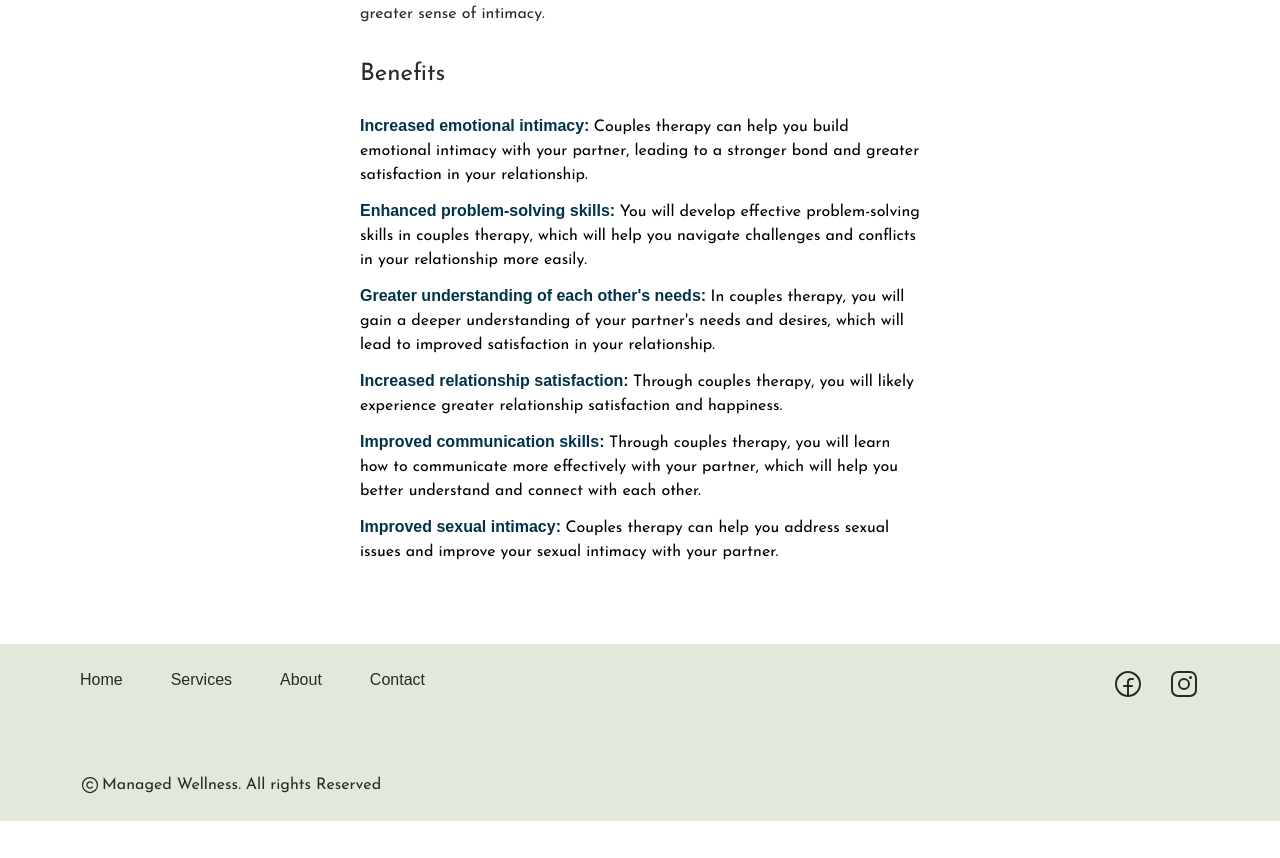
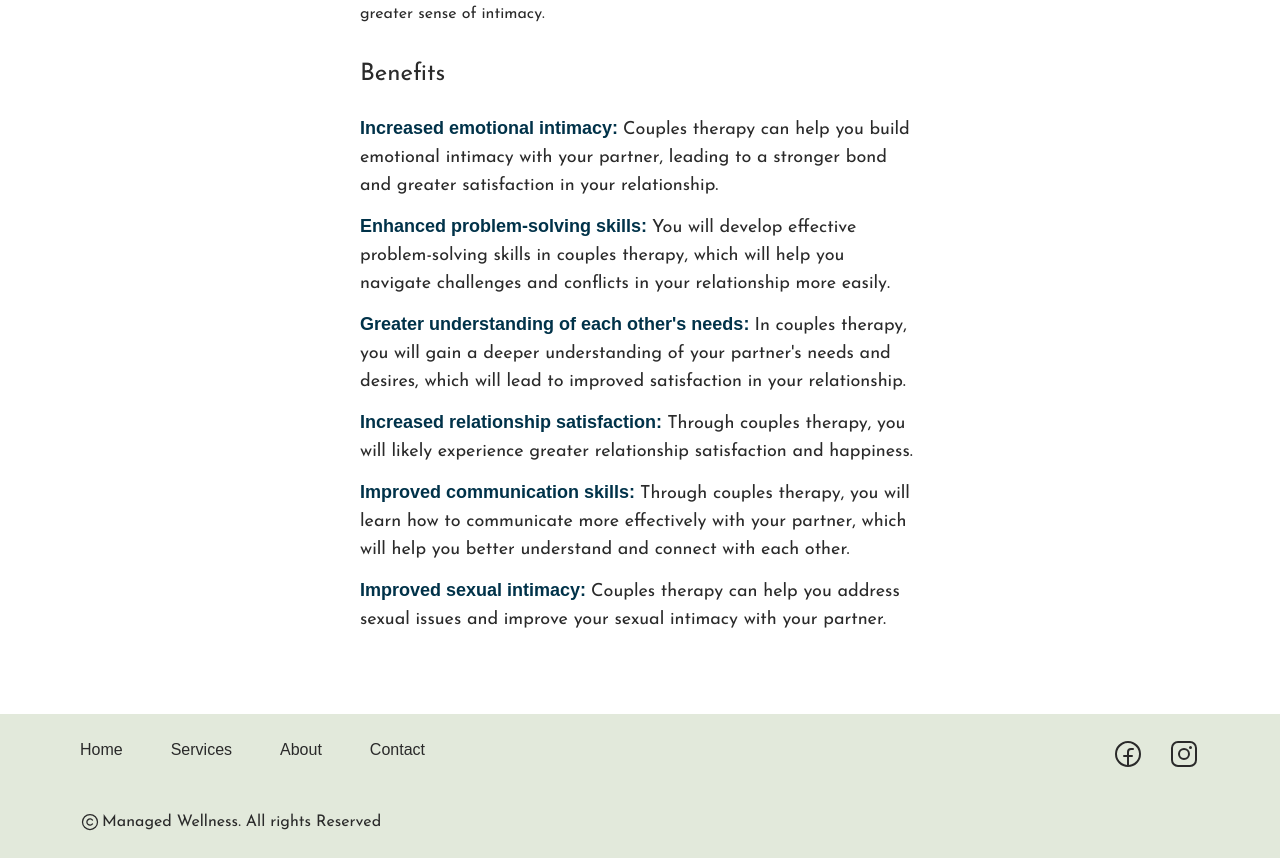
Before and after one commit to Richy-irad/managed-wellness, a Next.js app: page /services/couples-therapy in a window 1280 px wide. Shown: the part 310-1168 px from the top of the page. Before the commit the page ends 1131 px from the top, so only its background shows below. Built offline with nearby package versions, Linux system fonts and the light colour scheme; a web font is replaced by a local one.

Commit message:
minor styles

```diff
--- a/src/components/footer.tsx
+++ b/src/components/footer.tsx
@@ -37,8 +37,6 @@ export default function Footer() {
             </div>
           </div>
 
-          <hr className="my-8" />
-
           {/* copyright */}
           <div className="flex gap-0.5 items-center">
             <Copyright size={20} /> Managed Wellness. All rights Reserved
--- a/src/pages/services/[slug].tsx
+++ b/src/pages/services/[slug].tsx
@@ -52,7 +52,7 @@ const Service: FC<ServiceProps> = ({ service }): JSX.Element => {
                   <h4 className="text-2xl text-dark font-regular">Benefits</h4>
                   <div className="flex flex-col gap-3 flex-wrap">
                     {service.benefits.map((benefit) => (
-                      <p key={benefit.title}>
+                      <p key={benefit.title} className="text-dark text-lg">
                         <span className="font-bold text-deep-blue">
                           {benefit.title}:{" "}
                         </span>
```
